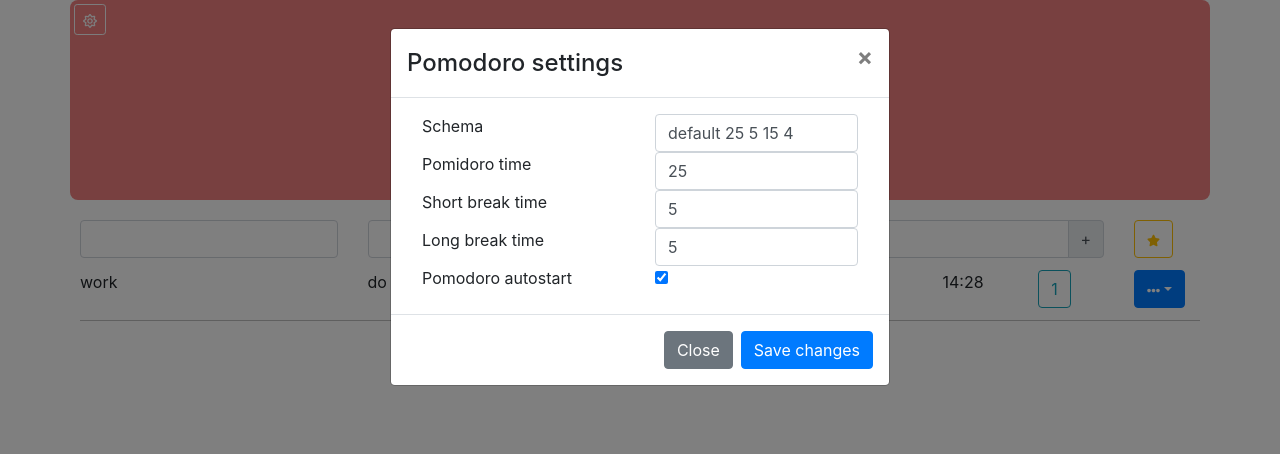
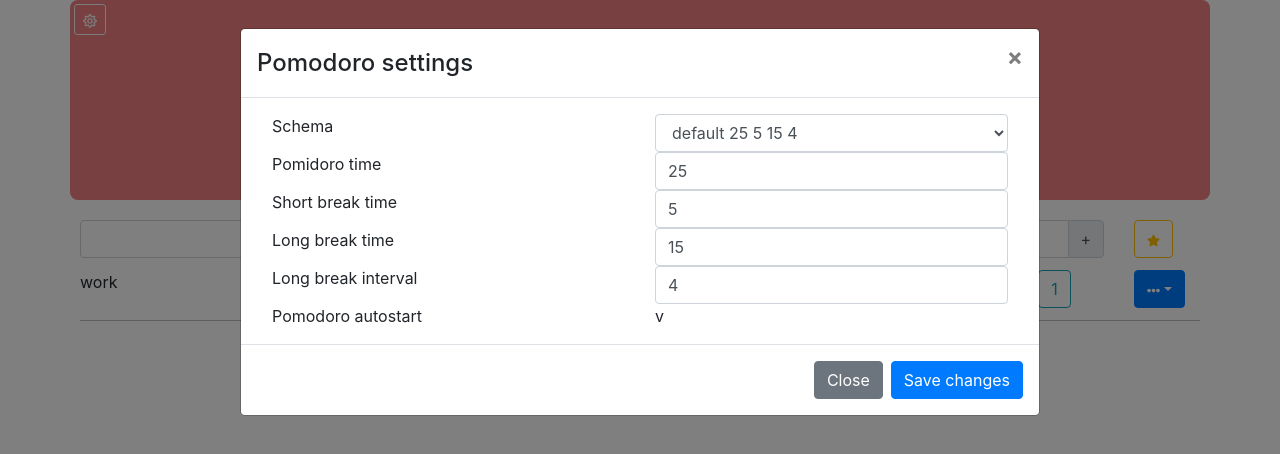
Before and after one commit to mrhitman/sprintfuck, a React (Create React App) app: page / in a window 1280 px wide. Both pictures are taken after a click on the button 90 px from the left and 19 px from the top of the page. Shown: the top 454 px of the page. Built offline with nearby package versions, Linux system fonts and the light colour scheme; what uifx would draw is missing.

Commit message:
settings

```diff
--- a/package.json
+++ b/package.json
@@ -10,6 +10,7 @@
   },
   "dependencies": {
     "axios": "^0.19.0",
+    "formik": "^1.5.8",
     "luxon": "^1.17.2",
     "react": "^16.8.6",
     "react-bootstrap": "^1.0.0-beta.10",
--- a/src/components/Pomodoro/PomodoroSettings.tsx
+++ b/src/components/Pomodoro/PomodoroSettings.tsx
@@ -1,11 +1,22 @@
+import { Formik, FormikProps } from 'formik';
 import React, { Component } from 'react';
 import { Button, Col, Container, FormControl, InputGroup, Modal, Row } from 'react-bootstrap';
 import { FaRegSun } from 'react-icons/fa';
+import { connect } from 'react-redux';
+import { Dispatch } from 'redux';
+import { SettingsState } from '../../store/settings/reducer';
+import { SETTINGS } from '../../store/settings/types';
+
+interface PomodoroSettingsStore {
+  settings: SettingsState;
+  saveSettings: (values: SettingsState) => void;
+}
 
 interface PomodoroSettingsState {
   show: boolean;
 }
-export class PomodoroSettings extends Component<{}, PomodoroSettingsState> {
+
+export class PomodoroSettings extends Component<{} & PomodoroSettingsStore, PomodoroSettingsState> {
   public state = {
     show: false
   };
@@ -17,7 +28,11 @@ export class PomodoroSettings extends Component<{}, PomodoroSettingsState> {
         <Button size="sm" variant="outline-light" onClick={this.handleShow}>
           <FaRegSun />
         </Button>
-        <Modal show={show} onHide={this.handleHide}>
+        <Formik
+          onSubmit={this.handleSave}
+          initialValues={this.props.settings}
+          render={(bag: FormikProps<any>) => (
+            <Modal size="lg" show={show} onHide={this.handleHide}>
               <Modal.Header closeButton>
                 <Modal.Title>Pomodoro settings</Modal.Title>
               </Modal.Header>
@@ -27,7 +42,9 @@ export class PomodoroSettings extends Component<{}, PomodoroSettingsState> {
                     <Col>Schema</Col>
                     <Col>
                       <InputGroup>
-                    <FormControl value="default 25 5 15 4" />
+                        <FormControl as="select">
+                          <option>default 25 5 15 4</option>
+                        </FormControl>
                       </InputGroup>
                     </Col>
                   </Row>
@@ -35,7 +52,7 @@ export class PomodoroSettings extends Component<{}, PomodoroSettingsState> {
                     <Col>Pomidoro time</Col>
                     <Col>
                       <InputGroup>
-                    <FormControl value="25" />
+                        <FormControl value={bag.values.pomodoro} onChange={bag.handleChange('pomodoro')} />
                       </InputGroup>
                     </Col>
                   </Row>
@@ -43,7 +60,7 @@ export class PomodoroSettings extends Component<{}, PomodoroSettingsState> {
                     <Col>Short break time</Col>
                     <Col>
                       <InputGroup>
-                    <FormControl value="5" />
+                        <FormControl value={bag.values.shortBreak} onChange={bag.handleChange('shortBreak')} />
                       </InputGroup>
                     </Col>
                   </Row>
@@ -51,26 +68,40 @@ export class PomodoroSettings extends Component<{}, PomodoroSettingsState> {
                     <Col>Long break time</Col>
                     <Col>
                       <InputGroup>
-                    <FormControl value="5" />
+                        <FormControl value={bag.values.longBreak} onChange={bag.handleChange('longBreak')} />
+                      </InputGroup>
+                    </Col>
+                  </Row>
+                  <Row>
+                    <Col>Long break interval</Col>
+                    <Col>
+                      <InputGroup>
+                        <FormControl
+                          value={bag.values.longBreakInterval}
+                          onChange={bag.handleChange('longBreakInterval')}
+                        />
                       </InputGroup>
                     </Col>
                   </Row>
                   <Row>
                     <Col>Pomodoro autostart</Col>
                     <Col>
-                  <label className="bs-switch">
-                    <input checked type="checkbox" readOnly />
-                    <span className="slider round" />
-                  </label>
+                      v
                     </Col>
                   </Row>
                 </Container>
               </Modal.Body>
               <Modal.Footer>
-            <Button variant="secondary">Close</Button>
-            <Button variant="primary">Save changes</Button>
+                <Button variant="secondary" onClick={this.handleHide}>
+                  Close
+                </Button>
+                <Button variant="primary" onClick={bag.submitForm}>
+                  Save changes
+                </Button>
               </Modal.Footer>
             </Modal>
+          )}
+        />
       </React.Fragment>
     );
   }
@@ -82,6 +113,15 @@ export class PomodoroSettings extends Component<{}, PomodoroSettingsState> {
   protected handleHide = () => {
     this.setState({ show: false });
   };
+
+  protected handleSave = (values: SettingsState) => {
+    this.props.saveSettings(values);
+    this.handleHide();
+  };
 }
+const mapStateToProps = (state: any) => state;
+const mapDispatchToProps = (dispatch: Dispatch) => ({
+  saveSettings: (values: SettingsState) => dispatch({ type: SETTINGS.SET, payload: values })
+});
 
-export default PomodoroSettings;
+export default connect<PomodoroSettingsStore>(mapStateToProps, mapDispatchToProps)(PomodoroSettings);
```
Also changed, not shown: src/types/index.d.ts (renamed from src/types/uifx.d.ts), 1 other file (tests, documents, lock files or other folders). Lines whose indentation alone changed are shown as unchanged.
